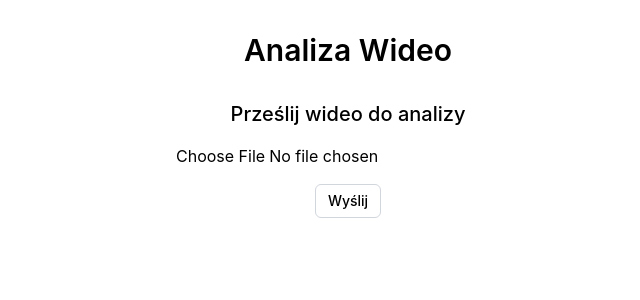
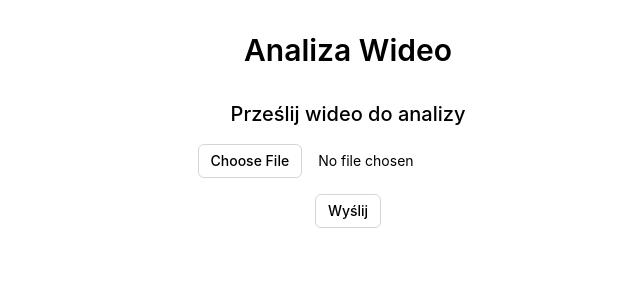
Before and after one commit to vizi-rgb/density-methods, a React (Vite) app in the folder heatmaps-frontend/: page / in a window 1280 px wide. Shown: the top 300 px of the page, without its empty margins (292-932 px from the left). Built offline with nearby package versions, Linux system fonts and the light colour scheme.

Commit message:
feat: add custom styles to file upload component

```diff
--- a/heatmaps-frontend/src/components/FileUpload.tsx
+++ b/heatmaps-frontend/src/components/FileUpload.tsx
@@ -20,6 +20,7 @@ export function FileUpload({ onUpload, disabled }: FileUploadProps) {
         accept="video/*"
         required
         disabled={disabled}
+        className="text-sm file:mr-4 file:inline-flex file:items-center file:justify-center file:rounded-md file:border file:border-gray-300 file:bg-white file:px-3 file:py-1.5 file:text-sm file:font-medium hover:file:bg-gray-50 disabled:opacity-50 disabled:cursor-not-allowed"
       />
       <button
         type="submit"
```
